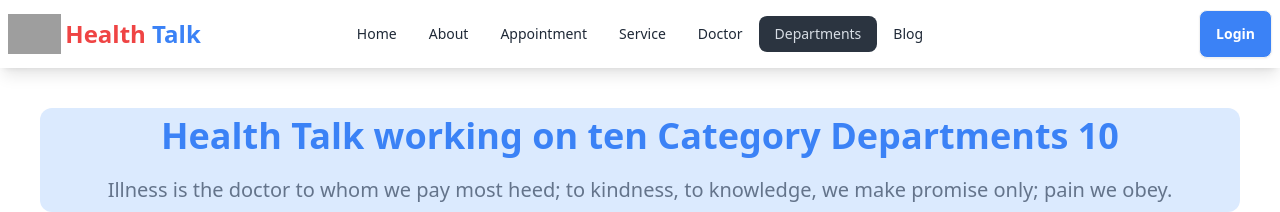
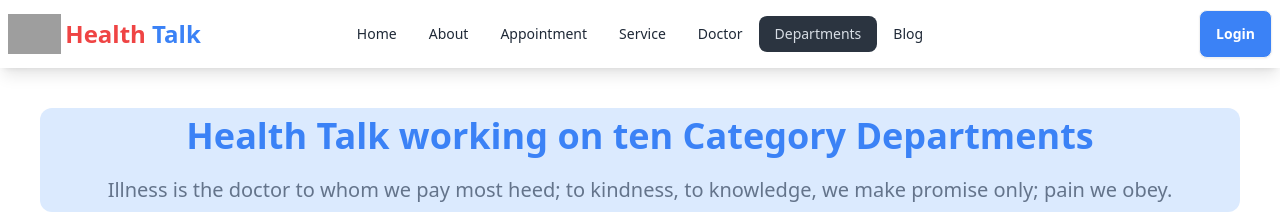
Before and after one commit to minhazapon/Health-Talk--React.js--project, a React (Vite) app: page /depart in a window 1280 px wide. Shown: the top 212 px of the page. Built offline with nearby package versions, Linux system fonts and the light colour scheme; grey boxes are pictures that could not be loaded.

Commit message:
final depart file

```diff
--- a/src/Department/Department.jsx
+++ b/src/Department/Department.jsx
@@ -27,7 +27,7 @@ const Department = () => {
             <div>
 
                <div className=" bg-blue-100 p-2 rounded-xl flex-col md:flex-row lg:flex-row text-center">
-                <h1 className="  text-blue-500 text-4xl font-bold">Health Talk working on ten Category Departments {depart.length} </h1>
+                <h1 className="  text-blue-500 text-4xl font-bold">Health Talk working on ten Category Departments  </h1>
                 <p className=" text-xl text-slate-500 mt-5">Illness is the doctor to whom we pay most heed; to kindness, to knowledge, we make promise only; pain we obey.</p>
                </div>
 
@@ -35,10 +35,10 @@ const Department = () => {
             </div>
 
 
-            <div className=" flex justify-center items-center mb-10 mt-10 ml-10 mr-10 ">
+            <div className=" flex justify-center items-center mb-10 mt-10 ">
                 <div className=" grid  md:grid-cols-3 gap-10">
                     {
-                        depart.map( depart => <DEpartDetails  depart={depart}></DEpartDetails> )
+                        depart.map( depart => <DEpartDetails   depart={depart}></DEpartDetails> )
                     }
                 </div>
             </div>
```
